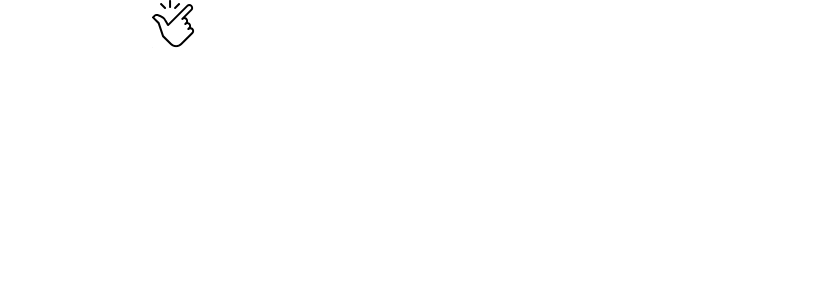
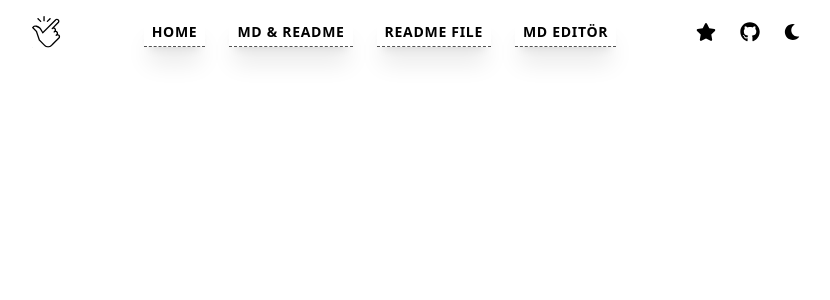
Before and after one commit to poyrazavsever/readme-maker, a Next.js app: page / in a window 1280 px wide. Shown: the top 300 px of the page, without its empty margins (224-1054 px from the left). Built offline with nearby package versions, Linux system fonts and the light colour scheme.

Commit message:
feat: desktop navbar done

```diff
--- a/components/Navbar.jsx
+++ b/components/Navbar.jsx
@@ -1,20 +1,51 @@
 import React from 'react'
+import { FaStar } from "react-icons/fa";
+import { FaGithub } from "react-icons/fa";
+import { FaMoon } from "react-icons/fa";
+import Tooltip from './Tooltip';
+function Navbar() {
 
-function Navbar() {
+    const linkStyle = ' text-sm font-semibold uppercase tracking-wider border-b border-dashed border-neutral-600 inline-block relative px-2 py-1 transition-all !z-50 before:content-[""] before:-z-10 before:w-full before:h-0 before:bg-neutral-200 before:bottom-0 before:left-0 before:absolute before:transition-height hover:before:border-transparent hover:before:h-full shadow-xl'
+
     return (
-    <div className='w-full flex items-center justify-around container mx-auto'>
+        <div className='w-full flex items-center justify-between container mx-auto py-4 transition-all'>
 
             <div>
-            <img src="/logo/logo.svg" className='w-12'/>
+                <img src="/logo/logo.svg" className='w-8' />
             </div>
 
-        <div>
+            <ul className='flex items-center justify-center gap-6'>
+                <li><a href="/" className={linkStyle}>Home</a></li>
+                <li><a href="/" className={linkStyle}>MD & Readme</a></li>
+                <li><a href="/" className={linkStyle}>Readme File</a></li>
+                <li><a href="/" className={linkStyle}>md editör</a></li>
+            </ul>
+
+            <div className='flex items-center justify-center gap-6'>
+
+                <div className='relative group'>
+                    <a href='https://github.com/poyrazavsever/readme-maker' target='__blank' className='hover:text-neutral-600 transition-all'>
+                        <FaStar className='text-xl' />
+                    </a>
+
+                    <div className="absolute -left-[116px] hidden group-hover:block -z-40">
+                        <Tooltip message="Star my Github repositories" />
+                    </div>
 
                 </div>
+                <div className='relative group'>
+                    <a href="https://github.com/poyrazavsever?tab=repositories" target='__blank' className='hover:text-neutral-600 transition-all'>
+                        <FaGithub className='text-xl' />
+                    </a>
 
-        <div>
+                    <div className="absolute -left-[116px] hidden group-hover:block -z-40">
+                        <Tooltip message="Check out my Github profile" />
+                    </div>
 
                 </div>
+                <FaMoon className='hover:text-neutral-600 transition-all' />
+            </div>
+
 
         </div>
     )
--- /dev/null
+++ b/components/Tooltip.jsx
@@ -0,0 +1,14 @@
+import React from 'react'
+
+function Tooltip({ message }) {
+  return (
+    <div className='flex flex-col items-center animate-card'>
+      <div className='w-0 h-0 border-[15px] border-t-transparent border-l-transparent border-r-transparent border-b-neutral-900'></div>
+      <div className='bg-neutral-900 rounded-lg '>
+        <p className='text-neutral-300 py-4 px-12 w-64 text-center'>{message}</p>
+      </div>
+    </div>
+  )
+}
+
+export default Tooltip
--- a/package.json
+++ b/package.json
@@ -9,6 +9,7 @@
     "lint": "next lint"
   },
   "dependencies": {
+    "classnames": "^2.5.1",
     "next": "14.2.5",
     "react": "^18",
     "react-dom": "^18",
--- a/tailwind.config.js
+++ b/tailwind.config.js
@@ -15,6 +15,19 @@ module.exports = {
         "mobile" : {"max" : "623px", "min" : "0px"},
         "desktop" : {"min": "624px"}
       },
+      transitionProperty: {
+        'height': 'height'
+      },
+      keyframes : {
+        card: {
+          '0%' : {opacity:0},
+          '100%': { opacity:1 }
+        }
+      },
+
+      animation: {
+        card : 'card .3s ease-in forwards'
+      },
     },
   },
   plugins: [],
```
Also changed, not shown: 1 other file (tests, documents, lock files or other folders). Lines whose indentation alone changed are shown as unchanged.
